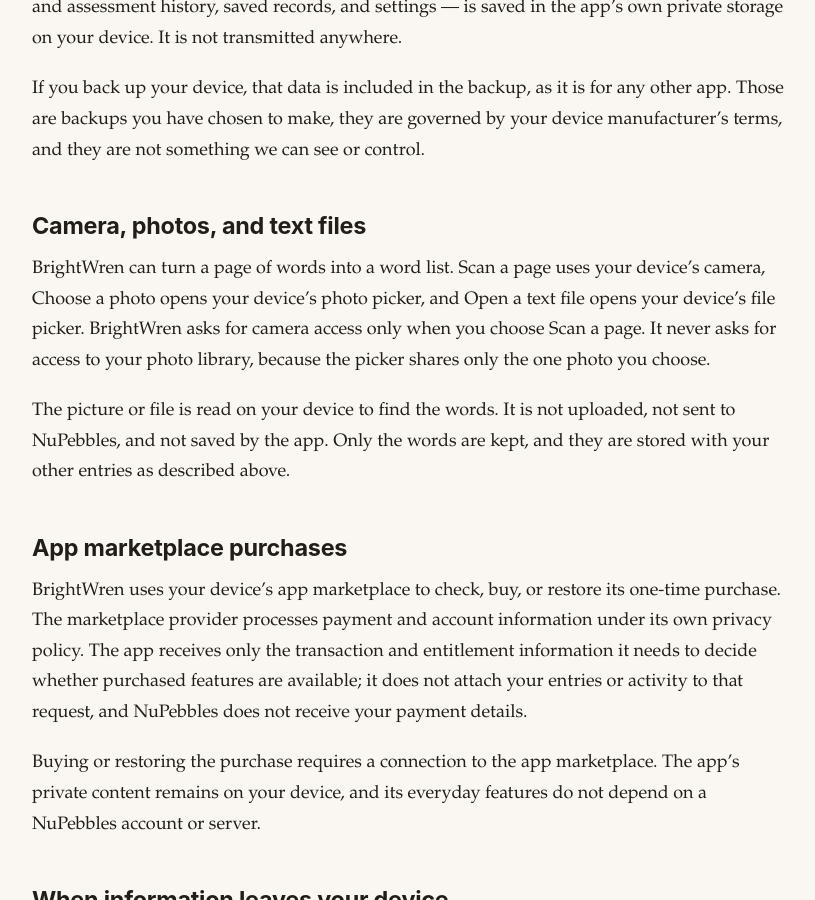
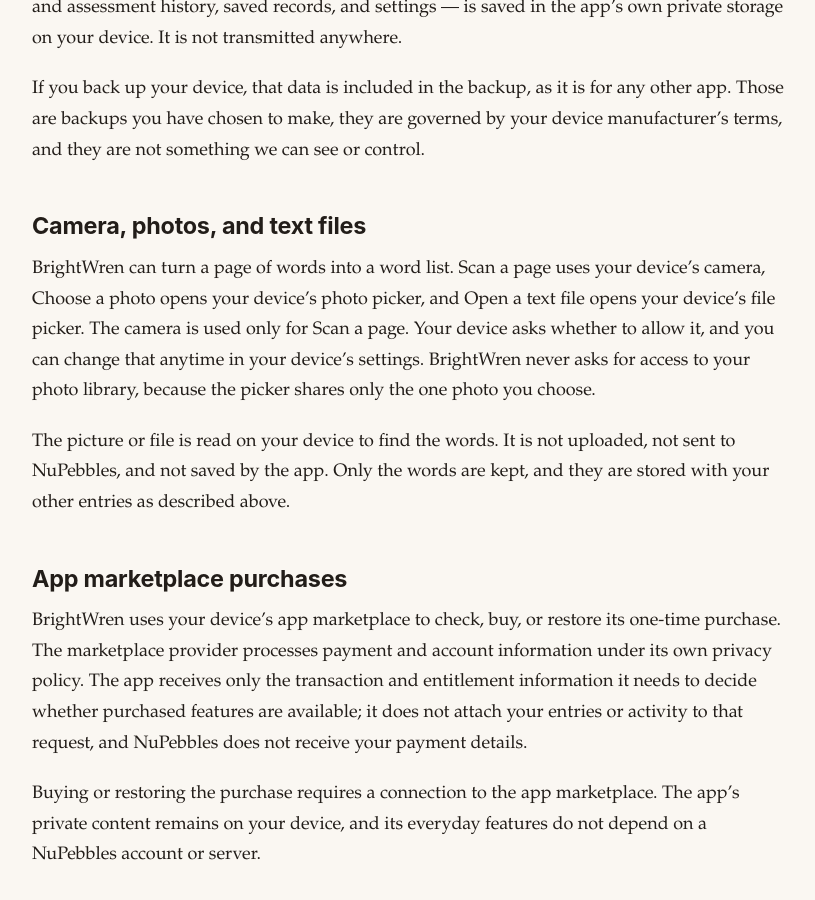
Before and after one commit to beccapearl/nupebbles, a Jekyll site: the page built from apps/brightwren/privacy.md, in a window 1280 px wide and 900 px high, scrolled down 915 px. Shown: the whole window, without its empty margins (230-1045 px from the left). Built offline with Jekyll 4.4.1, drawn with Linux system fonts in a browser that asks for light colours.

Commit message:
BrightWren privacy: camera permission wording
Co-Authored-By: Claude Opus 5.5 <noreply@anthropic.com>

```diff
--- a/_layouts/privacy.html
+++ b/_layouts/privacy.html
@@ -62,7 +62,7 @@ layout: default
   {%- if app.reads_pictures %}
 
   <h2 id="camera-photos-text-files">Camera, photos, and text files</h2>
-  <p>{{ app.name }} can turn a page of words into a word list. Scan a page uses your device’s camera, Choose a photo opens your device’s photo picker, and Open a text file opens your device’s file picker. {{ app.name }} asks for camera access only when you choose Scan a page. It never asks for access to your photo library, because the picker shares only the one photo you choose.</p>
+  <p>{{ app.name }} can turn a page of words into a word list. Scan a page uses your device’s camera, Choose a photo opens your device’s photo picker, and Open a text file opens your device’s file picker. The camera is used only for Scan a page. Your device asks whether to allow it, and you can change that anytime in your device’s settings. {{ app.name }} never asks for access to your photo library, because the picker shares only the one photo you choose.</p>
   <p>The picture or file is read on your device to find the words. It is not uploaded, not sent to NuPebbles, and not saved by the app. Only the words are kept, and they are stored with your other entries as described above.</p>
   {%- endif %}
 
```
